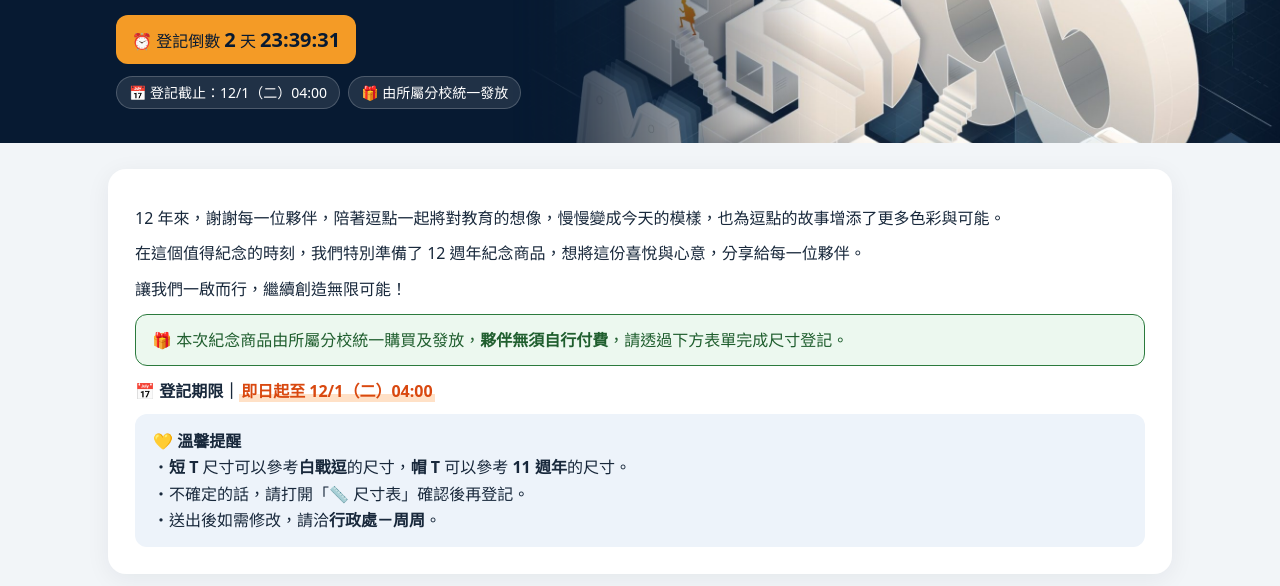
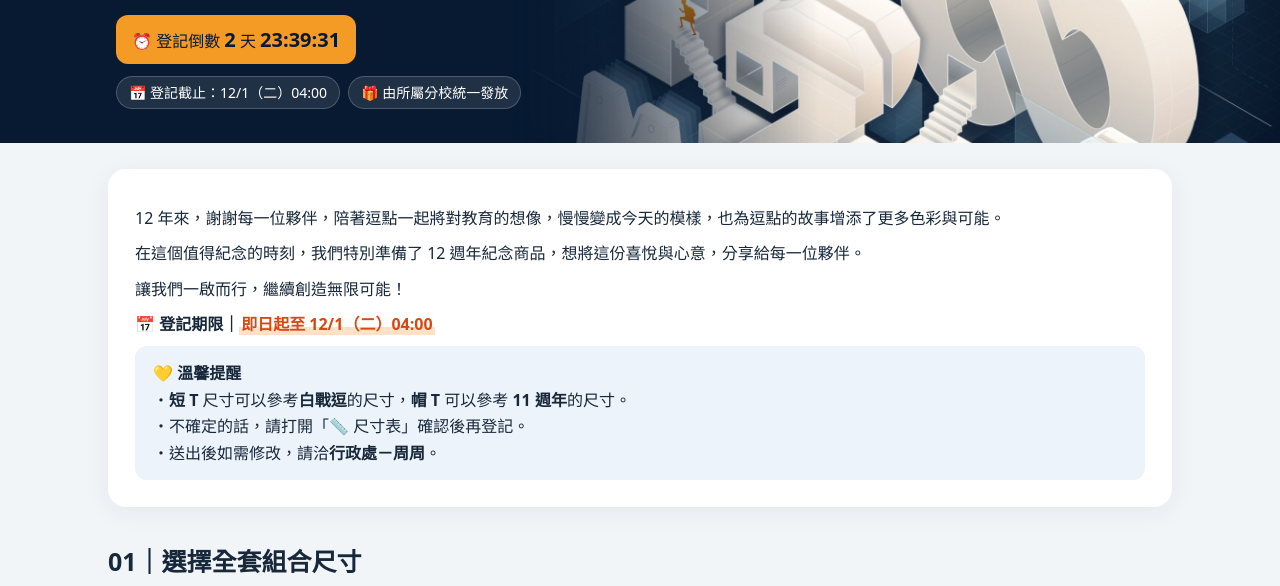
Before and after one commit to comma-class/12-anniversary-staff, a plain HTML site: page index.html in a window 1280 px wide. Shown: the part 214-800 px from the top of the page. Drawn offline with Linux system fonts and the light colour scheme.

Commit message:
Add files via upload

```diff
--- a/index.html
+++ b/index.html
@@ -26,7 +26,7 @@ button{border:0;border-radius:10px;padding:12px 17px;font-weight:800;cursor:poin
 <p>12 年來，謝謝每一位夥伴，陪著逗點一起將對教育的想像，慢慢變成今天的模樣，也為逗點的故事增添了更多色彩與可能。</p>
 <p>在這個值得紀念的時刻，我們特別準備了 12 週年紀念商品，想將這份喜悅與心意，分享給每一位夥伴。</p>
 <p>讓我們一啟而行，繼續創造無限可能！</p>
-<div class="free">🎁 本次紀念商品由所屬分校統一購買及發放，<b>夥伴無須自行付費</b>，請透過下方表單完成尺寸登記。</div>
+
 <p id="introEndP" hidden>📅 <strong>登記期限｜<span class="hl" id="introEnd"></span></strong></p>
 <div class="note"><strong>💛 溫馨提醒</strong><div>・<b>短 T</b> 尺寸可以參考<b>白戰逗</b>的尺寸，<b>帽 T</b> 可以參考 <b>11 週年</b>的尺寸。<br>・不確定的話，請打開「📏 尺寸表」確認後再登記。<br>・送出後如需修改，請洽<b>行政處－周周</b>。</div></div>
 </section>
```
